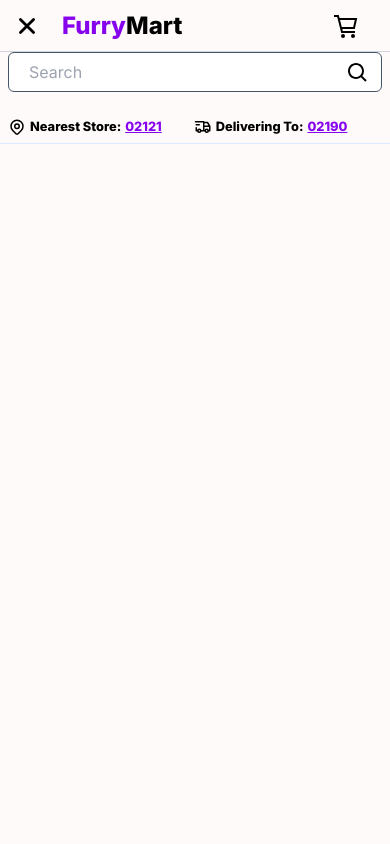
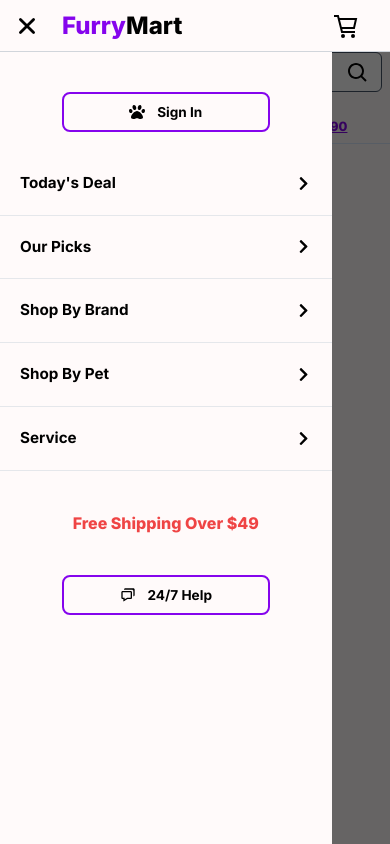
Before and after one commit to XianFengWu1996/furrymart, a Next.js app in the folder client/: page / in a window 390 px wide. Both pictures are taken after a click on the icon 27 px from the left and 25 px from the top of the page. Built offline with nearby package versions, Linux system fonts and the light colour scheme.

Commit message:
add animation to side menu toggle

```diff
--- a/client/package.json
+++ b/client/package.json
@@ -14,6 +14,7 @@
     "@types/react-dom": "18.0.11",
     "eslint": "8.36.0",
     "eslint-config-next": "13.2.4",
+    "gsap": "^3.11.5",
     "next": "13.2.4",
     "react": "18.2.0",
     "react-dom": "18.2.0",
--- a/client/src/components/Navbar/MobileNavbar.tsx
+++ b/client/src/components/Navbar/MobileNavbar.tsx
@@ -2,38 +2,58 @@ import { GrCart } from 'react-icons/gr';
 import {
   StoreLocation,
   Search,
+  NavLogo,
+  MobileNavButton,
   MobileNavItem,
-  MobileNavButton,
-  NavLogo,
 } from '.';
 import { HiOutlineMenuAlt1 } from 'react-icons/hi';
 import { IoClose } from 'react-icons/io5';
-import { useState } from 'react';
+import { useLayoutEffect, useRef, useState } from 'react';
 import { FaPaw } from 'react-icons/fa';
 import { BiChat } from 'react-icons/bi';
+import gsap from 'gsap';
+
 const MobileNavbar = () => {
   const [open, setOpen] = useState<boolean>(false);
+  const tl = useRef<GSAPTimeline | null>(null);
+
+  useLayoutEffect(() => {
+    const ctx = gsap.context(() => {
+      tl.current = gsap
+        .timeline({
+          defaults: {
+            duration: 1,
+          },
+        })
+        .to('#overlay--content', {
+          x: 0,
+          duration: 0.5,
+        })
+        .fromTo(
+          '#overlay--bg',
+          { opacity: 0 },
+          { opacity: 0.6, duration: 0.2 },
+          0.3
+        )
+
+        .pause();
+    });
+    return () => ctx.revert(); // cleanup
+  }, []);
 
   const handleOpen = () => {
     setOpen(true);
-    const nav = document.getElementById('nav--mobile');
-    const overlay = document.getElementById('nav--overlay');
-    if (!nav || !overlay) return;
-
-    nav.style.transform = 'translateX(0)';
-    overlay.style.display = 'block';
-    overlay.style.opacity = '0.8';
+    // show the menu
+    if (!tl.current) return;
+    tl.current.play();
   };
 
   const handleClose = () => {
     setOpen(false);
-    const nav = document.getElementById('nav--mobile');
-    const overlay = document.getElementById('nav--overlay');
-    if (!nav || !overlay) return;
 
-    nav.style.transform = 'translateX(-100%)';
-    overlay.style.opacity = '0';
-    overlay.style.display = 'none';
+    // hide the mennu
+    if (!tl.current) return;
+    tl.current.reverse();
   };
 
   return (
@@ -69,15 +89,16 @@ const MobileNavbar = () => {
 
       <div
         id="overlay--wrapper"
-        className="h-[calc(100%-51.5px)] w-full absolute bottom-0 hidden"
+        className="h-[calc(100%-51.5px)] w-full absolute bottom-0 "
       >
         <div
-          id="nav--overlay"
-          className="h-full w-full bg-[#000] opacity-80 z-0 absolute hidden"
+          id="overlay--bg"
+          className="h-full w-full bg-[#000] opacity-80 z-0 absolute"
+          onClick={handleClose}
         ></div>
         <div
-          id="nav--mobile"
-          className="h-full w-[85%] bg-[#fffafa] z-10 absolute transition-all duration-500 translate-x-[-100%]"
+          id="overlay--content"
+          className="h-full w-[85%] bg-[#fffafa] z-10 absolute translate-x-[-100%]"
         >
           <MobileNavButton text="Sign In" Icon={FaPaw} />
 
--- a/client/src/components/Navbar/NavButtons.tsx
+++ b/client/src/components/Navbar/NavButtons.tsx
@@ -22,7 +22,10 @@ export const MobileNavButton = ({
   styles,
 }: NavButton) => {
   return (
-    <div role={'button'} className="flex items-center justify-center mt-10">
+    <div
+      role={'button'}
+      className="flex items-center justify-center mt-10 mb-5"
+    >
       <button
         type="button"
         className="py-2 border-[#8504ED] border-[2px] rounded-lg flex items-center min-w-[13rem] justify-center text-[0.85rem] font-bold"
--- a/client/src/styles/globals.css
+++ b/client/src/styles/globals.css
@@ -22,4 +22,5 @@ Bright purple: #FF00FF */
 
 html {
   background-color: #fffafa;
+  overflow-x: hidden;
 }
```
Also changed, not shown: 1 other file (tests, documents, lock files or other folders).
